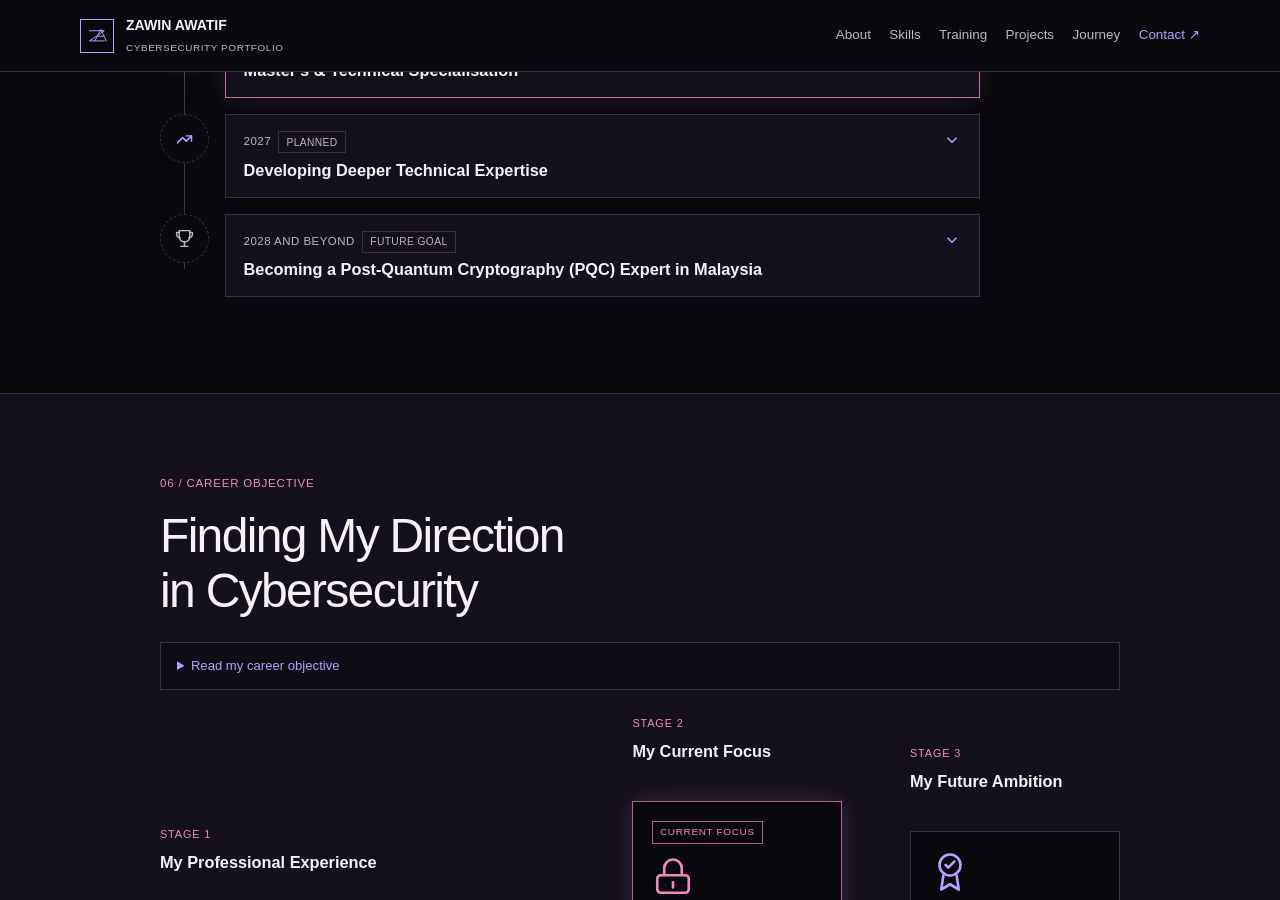
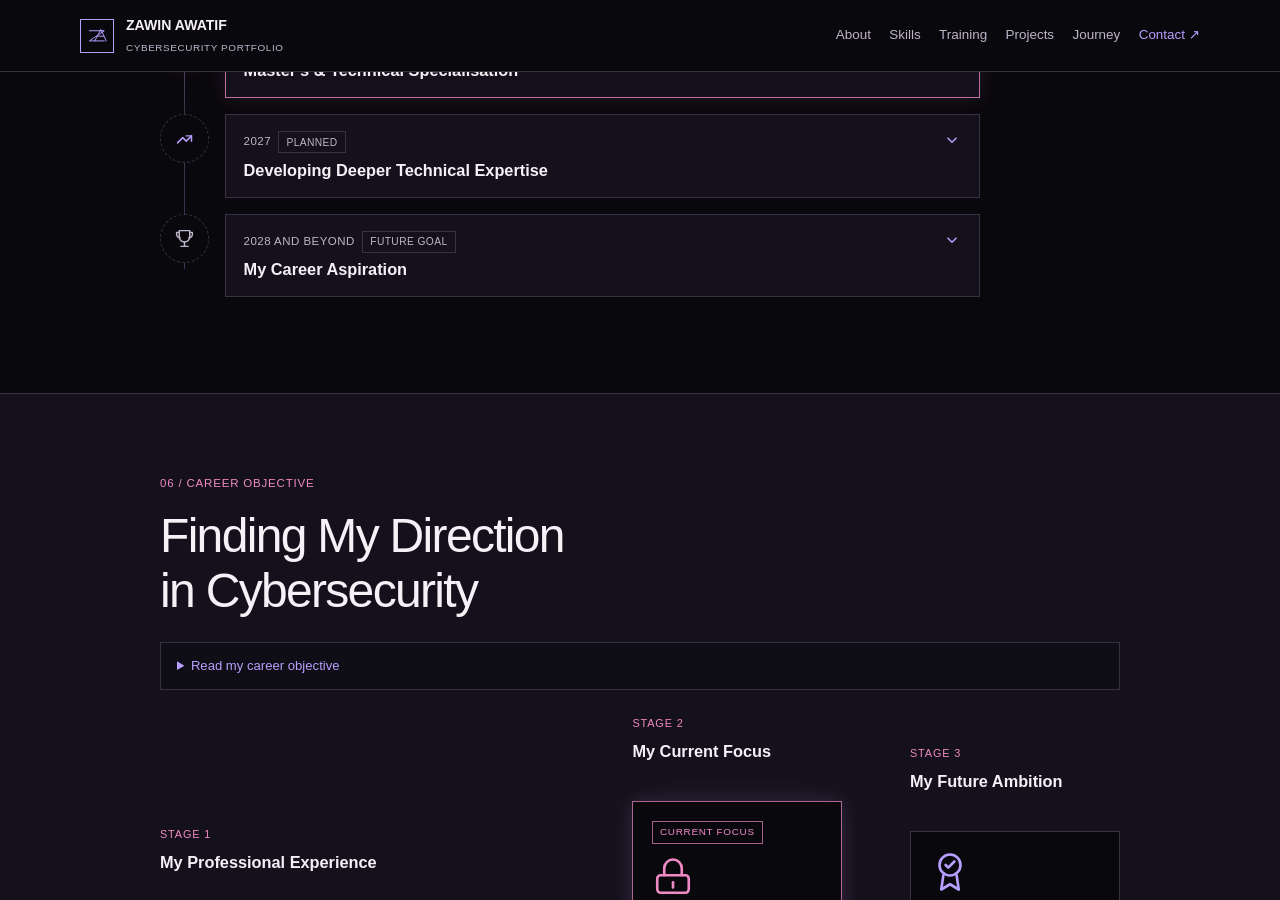
Before and after one commit to WinZapri/cybersecurity-portfolio, a Jekyll site: the page built from index.md, in a window 1280 px wide and 900 px high, scrolled down 5767 px. Built offline with Jekyll 4.4.1, drawn with Linux system fonts in a browser that asks for light colours; part of the change alters nothing that is shown.

Commit message:
revert: restore previous future ambition (#22)
* feat: add illustrated portrait to homepage hero

Co-authored-by: Copilot App <223556219+Copilot@users.noreply.github.com>

* chore: preserve updated hero affiliation

Co-authored-by: Copilot App <223556219+Copilot@users.noreply.github.com>

* style: personalise homepage name and monogram

Co-authored-by: Copilot App <223556219+Copilot@users.noreply.github.com>

* feat: update homepage professional title

Co-authored-by: Copilot App <223556219+Copilot@users.noreply.github.com>

* feat: update cryptography career aspiration

Co-authored-by: Copilot App <223556219+Copilot@users.noreply.github.com>

* docs: revise post-quantum career ambition

Co-authored-by: Copilot App <223556219+Copilot@users.noreply.github.com>

* style: restore existing roadmap accents

Co-authored-by: Copilot App <223556219+Copilot@users.noreply.github.com>

* revert: restore previous future ambition

Co-authored-by: Copilot App <223556219+Copilot@users.noreply.github.com>

---------

Co-authored-by: GitHub Copilot <223556219+Copilot@users.noreply.github.com>

```diff
--- a/index.md
+++ b/index.md
@@ -295,8 +295,8 @@ description: Coursework and learning notes by Zawin Awatif, a postgraduate cyber
             <span><span class="roadmap-date">2028 and Beyond</span><span class="roadmap-status">Future Goal</span></span>
             <svg class="roadmap-chevron" viewBox="0 0 24 24" aria-hidden="true"><path d="m6 9 6 6 6-6"/></svg>
           </span>
-          <span class="roadmap-title">Becoming a Post-Quantum Cryptography (PQC) Expert in Malaysia</span>
-          <span class="roadmap-description" id="roadmap-description-6" hidden>My ambition is to become a recognised expert in Post-Quantum Cryptography (PQC) and cryptanalysis, contributing to Malaysia’s cybersecurity resilience. I aim to advance quantum-resistant encryption, strengthen data protection and help safeguard Malaysia’s digital infrastructure against emerging cyber threats.</span>
+          <span class="roadmap-title">My Career Aspiration</span>
+          <span class="roadmap-description" id="roadmap-description-6" hidden>My long-term ambition is to become a cybersecurity specialist with expertise in penetration testing, threat hunting and cryptography research. I want to contribute to cybersecurity research and develop practical solutions that help organisations strengthen their security. I aim to combine defensive experience, rigorous technical testing and clear communication so that research findings lead to useful improvements rather than remain isolated from operational decisions.</span>
         </button>
       </article>
     </div>
```
